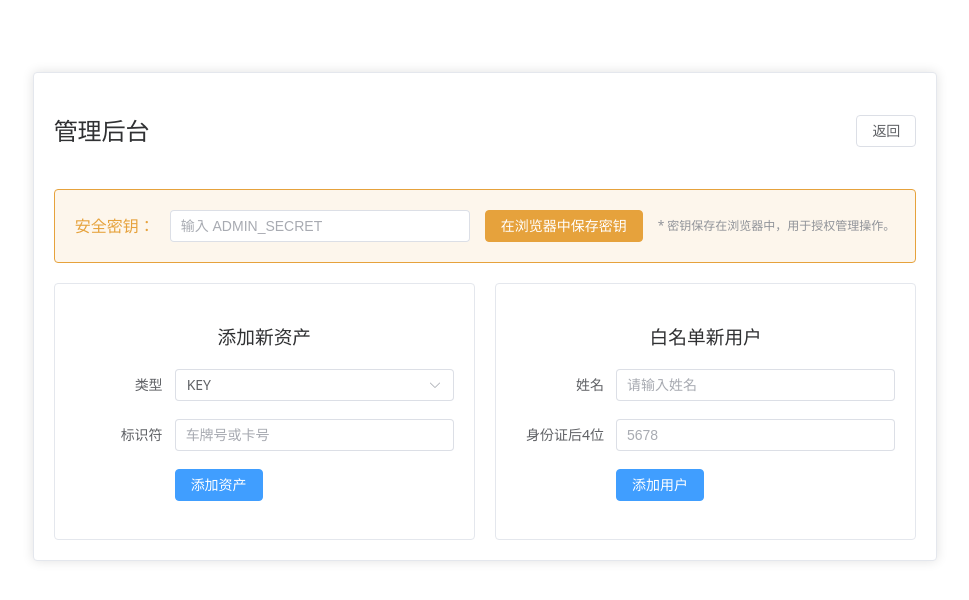
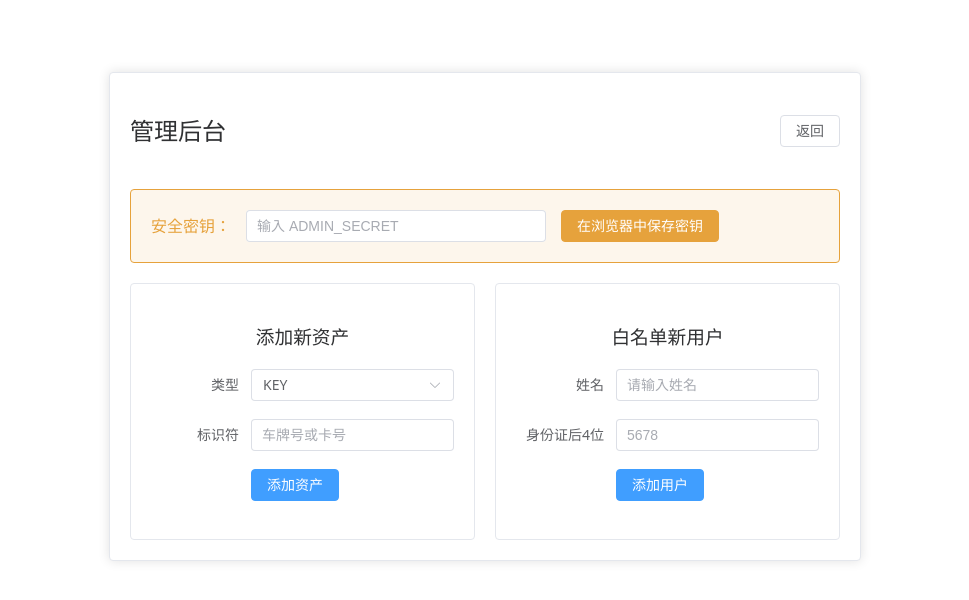
Before and after one commit to wlhd7/dz-vehicle-v2, a Vue app in the folder frontend/: page /admin in a window 1280 px wide. Shown: the top 600 px of the page, without its empty margins (155-1124 px from the left). Built offline with nearby package versions, Linux system fonts and the light colour scheme.

Commit message:
style(ui): update edit button localization and remove security secret note

```diff
--- a/frontend/src/i18n/locales/zh-cn.json
+++ b/frontend/src/i18n/locales/zh-cn.json
@@ -10,7 +10,8 @@
     "success": "成功",
     "error": "错误",
     "loanRecords": "领取记录",
-    "noRecords": "无记录"
+    "noRecords": "无记录",
+    "edit": "编辑"
   },
   "login": {
     "title": "车辆及加油卡领取系统",
@@ -71,7 +72,6 @@
     "secretLabel": "安全密钥：",
     "secretPlaceholder": "输入 ADMIN_SECRET",
     "saveSecret": "在浏览器中保存密钥",
-    "secretNote": "* 密钥保存在浏览器中，用于授权管理操作。",
     "addAsset": "添加新资产",
     "type": "类型",
     "identifier": "标识符",
--- a/frontend/src/views/Admin.vue
+++ b/frontend/src/views/Admin.vue
@@ -18,7 +18,6 @@
             style="width: 300px"
           />
           <el-button type="warning" @click="saveSecret">{{ $t('admin.saveSecret') }}</el-button>
-          <span style="font-size: 12px; color: #909399;">{{ $t('admin.secretNote') }}</span>
         </div>
       </el-card>
 
--- a/frontend/src/views/VehicleInfo.vue
+++ b/frontend/src/views/VehicleInfo.vue
@@ -18,7 +18,6 @@
             style="width: 300px"
           />
           <el-button type="warning" @click="saveSecret">{{ $t('admin.saveSecret') }}</el-button>
-          <span style="font-size: 12px; color: #909399;">{{ $t('admin.secretNote') }}</span>
         </div>
       </el-card>
 
@@ -45,7 +44,7 @@
           <el-table-column :label="$t('dashboard.action')" width="120">
             <template #default="scope">
               <el-button size="small" @click="handleEdit(scope.row)">
-                {{ $t('common.edit') || '编辑' }}
+                {{ $t('common.edit') }}
               </el-button>
             </template>
           </el-table-column>
```
